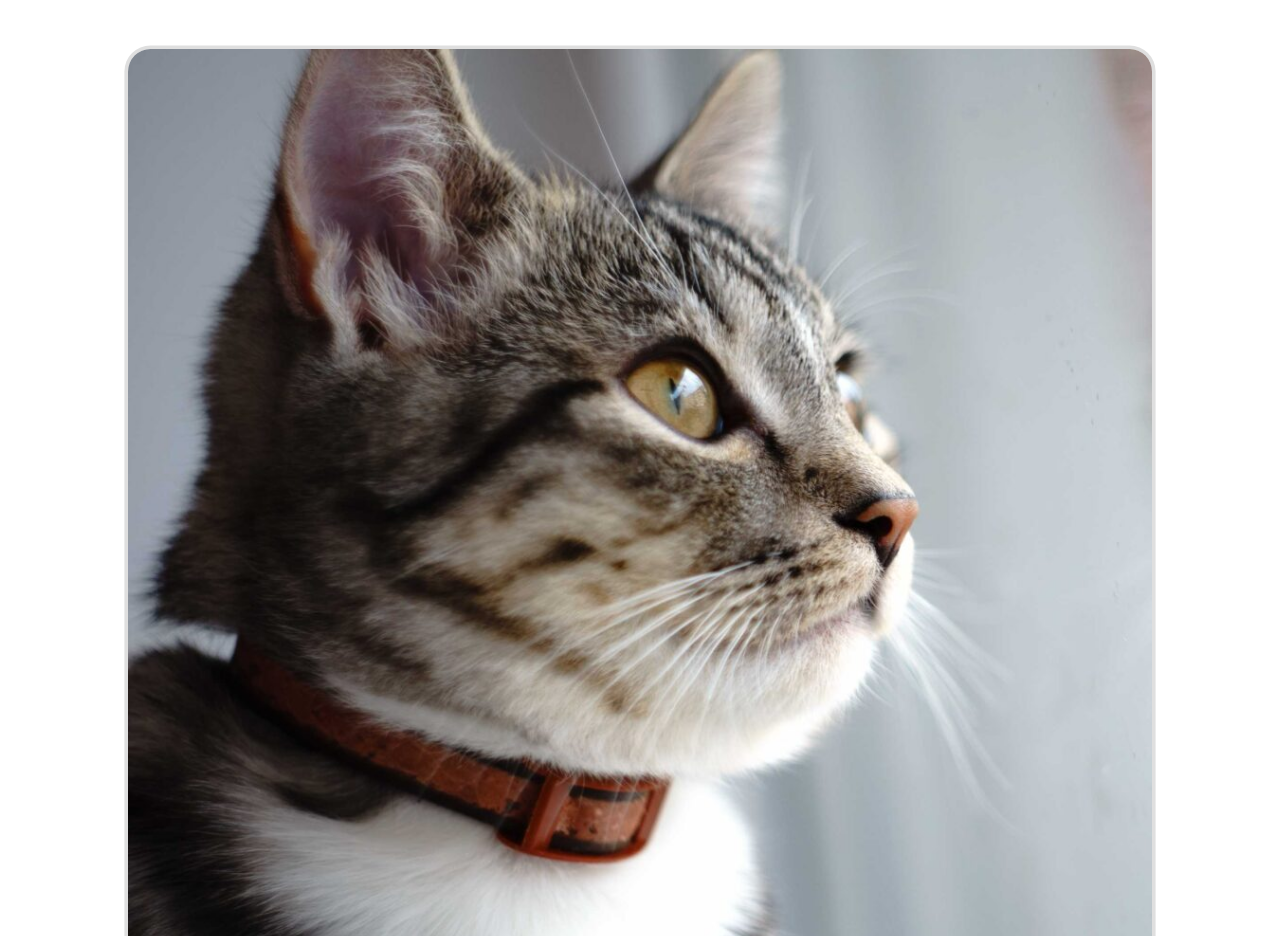
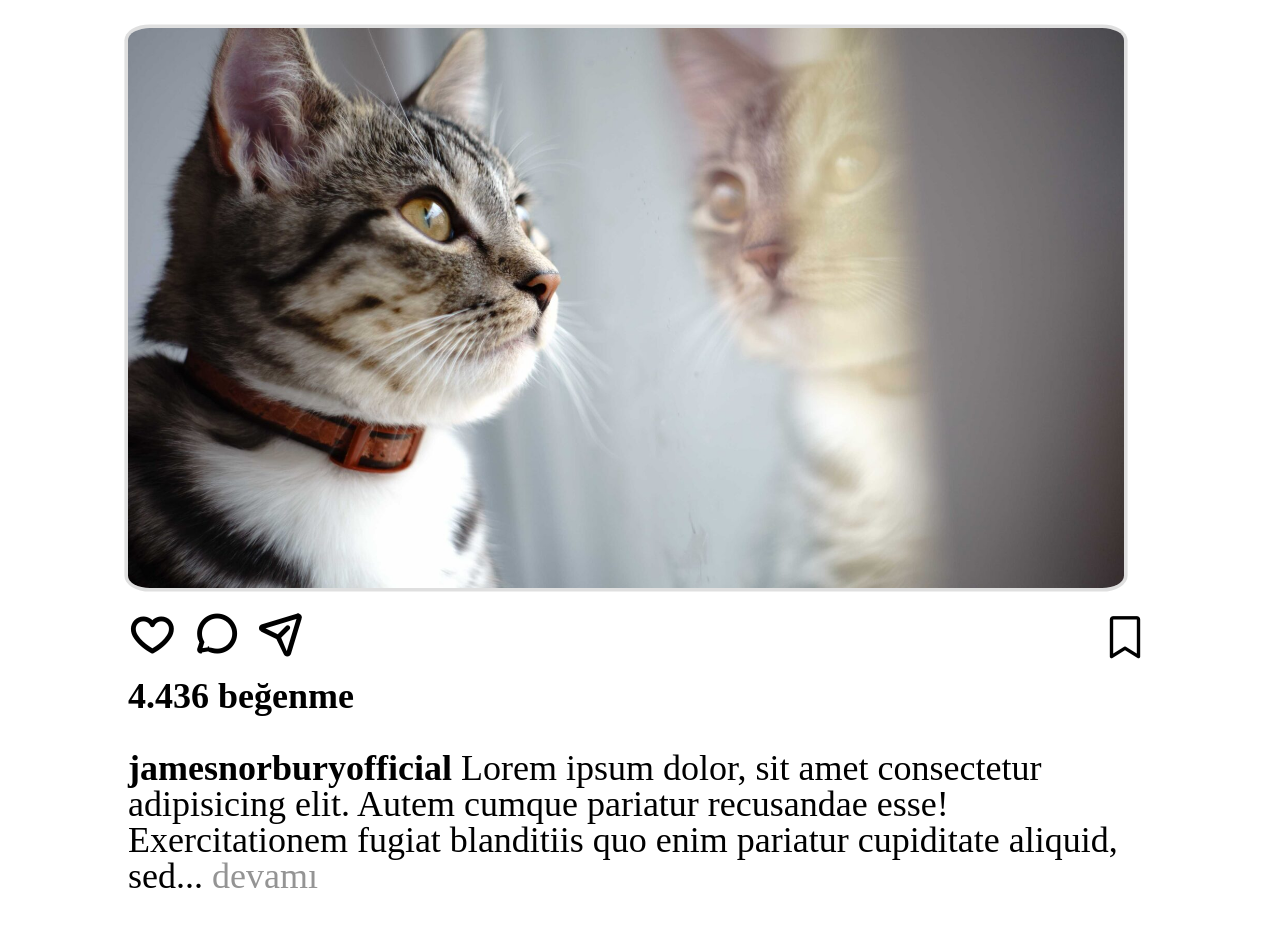
Before and after one commit to hkndsky/fs0625-s4, a plain HTML site: page index.html in a window 1280 px wide. Shown: the part 133-1069 px from the top of the page. Drawn offline with nearby package versions, Linux system fonts and the light colour scheme.

Commit message:
Tasarım tamamlandı
- Gerekli CSS yazıldı.
- Tasarımın geri kalanı tamamlandı ve iyileştirildi.

```diff
--- a/index.html
+++ b/index.html
@@ -16,28 +16,38 @@
     />
   </head>
   <body>
-    <div class="wrapper">
-      <div>
     <div class="postInfo">
+      <div class="left">
         <img src="https://cdn-icons-png.flaticon.com/512/8847/8847419.png" />
         <h2 class="highlight">jamesnorburyofficial</h2>
         <span class="lightText">· 5g</span>
+      </div>
 
+      <div class="right">
         <i class="ph ph-dots-three"></i>
+      </div>
     </div>
     <div class="postMedia">
       <img src="resimler/cat.jpeg" alt="Sevimli kedi fotosu." />
       <div class="interactions">
-            <div>
+        <div class="left">
           <i class="ph ph-heart"></i>
           <i class="ph ph-chat-circle"></i>
           <i class="ph ph-paper-plane-tilt"></i>
         </div>
-            <div>
+        <div class="right">
           <i class="ph ph-bookmark-simple"></i>
         </div>
       </div>
-        </div>
+      <div class="comments">
+        <span class="highlight">4.436 beğenme</span>
+        <p>
+          <span class="highlight">jamesnorburyofficial</span> Lorem ipsum dolor,
+          sit amet consectetur adipisicing elit. Autem cumque pariatur
+          recusandae esse! Exercitationem fugiat blanditiis quo enim pariatur
+          cupiditate aliquid, sed...
+          <span class="lightText">devamı</span>
+        </p>
       </div>
     </div>
   </body>
--- a/styles.css
+++ b/styles.css
@@ -9,6 +9,7 @@
 body {
   background-color: white;
   width: 80%;
+  height: 100%;
   margin-left: auto;
   margin-right: auto;
 }
@@ -17,25 +18,57 @@ img {
   border-radius: 2.2%;
 }
 
-.wrapper .postInfo {
+.postInfo {
   display: flex;
   flex: 1;
   gap: 0.8rem;
   align-items: center;
-  margin-top: 5%;
+  margin-top: 3%;
   margin-bottom: 5%;
 }
-.wrapper i {
-  display: flex;
-  margin-left: auto;
-  font-size: 2rem;
+
+.postInfo left {
+  max-width: 50%;
 }
 
-.postInfo img {
+.interactions {
+  width: 100%;
+  display: flex;
+  justify-content: space-between;
+}
+
+.left {
+  display: flex;
+  flex: 1;
+  gap: 0.5rem;
+  align-items: center;
+}
+
+.interactions .left i {
+  font-size: 1.3rem;
+  font-weight: bold;
+}
+
+.right {
+  display: flex;
+  flex: 1;
+  min-width: fit-content;
+}
+.interactions .right i {
+  font-size: 1.5rem;
+}
+
+.left img {
+  margin-left: 0.25rem;
   height: 2.2rem;
   width: 2.2rem;
   border-radius: 50%;
   box-shadow: 0 0 0px 2px rgba(170, 170, 170, 0.2);
+}
+.right i {
+  display: flex;
+  font-size: 2rem;
+  margin-left: auto;
 }
 
 .postMedia {
@@ -43,27 +76,17 @@ img {
   width: 100%;
   margin-bottom: 50%;
   padding-bottom: 5%;
+  min-width: fit-content;
 }
 
 .postMedia img {
   width: 100%;
-  aspect-ratio: 1;
+  height: 70%;
+  max-width: fit-content;
   object-fit: cover;
-  object-position: 0% 50%;
+  object-position: 16% 50%;
   box-shadow: 0 0 0 0.1rem rgba(129, 129, 129, 0.25);
   margin-bottom: 2%;
-}
-
-.interactions {
-  width: 100%;
-  display: flex;
-  flex: 1;
-  justify-content: space-between;
-}
-
-.interactions i {
-  font-size: 1.8rem;
-  display: inline;
 }
 
 .highlight {
@@ -71,6 +94,15 @@ img {
 }
 
 .lightText {
-  font-weight: 500px;
+  font-weight: 500;
   color: rgb(148, 148, 148);
+  min-width: fit-content;
 }
+
+.comments {
+  margin-top: 1.5%;
+}
+
+.comments p {
+  margin: 1rem 0.5rem 0.25rem 0;
+}
```
Lines whose indentation alone changed are shown as unchanged.
